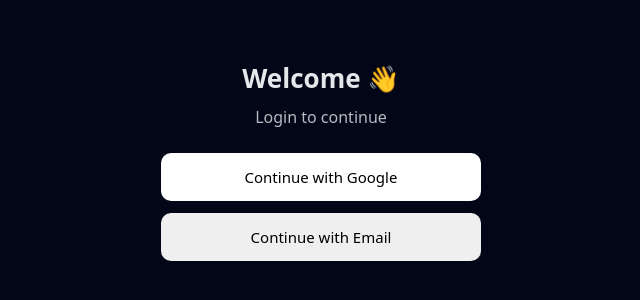
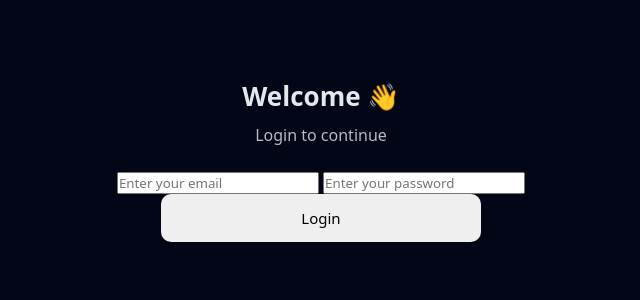
Before and after one commit to imaaninteractive/Study-helper-BD-, a plain HTML site: page index.html in a window 1280 px wide. Shown: the part 234-534 px from the top of the page, without its empty margins (319-959 px from the left). Drawn offline with Linux system fonts and the light colour scheme.

Commit message:
Implement login form in index.html
Added a login form with email and password inputs.

Signed-off-by: imaaninteractive <imaaninteractive6@gmail.com>

```diff
--- a/index.html
+++ b/index.html
@@ -14,14 +14,33 @@
   <h2>Study Helper BD</h2>
   <p>Created by Imaan Interactive</p>
   <p>Powered by ark-anaya</p>
-</div>  <!-- 🔐 Login Screen -->  <div id="loginScreen" class="screen hidden">
+</div> <!-- 🔐 Login Screen -->
+<div id="loginScreen" class="screen hidden">
   <h2>Welcome 👋</h2>
-  <p>Login to continue</p>    <button id="googleLogin" class="btn google">
-    Continue with Google
-  </button>    <button id="emailLogin" class="btn">
-    Continue with Email
-  </button>
-</div>  <!-- 🌐 Main App -->  <div id="app" class="hidden">    <!-- 🔝 Top Bar -->    <header class="top-bar">
+  <p>Login to continue</p>
+
+  <div class="login-form">
+    <input
+      type="email"
+      id="emailInput"
+      placeholder="Enter your email"
+      autocomplete="email"
+    />
+
+    <input
+      type="password"
+      id="passwordInput"
+      placeholder="Enter your password"
+      autocomplete="current-password"
+    />
+
+    <button id="emailLogin" class="btn">
+      Login
+    </button>
+  </div>
+</div>
+
+  <!-- 🌐 Main App -->  <div id="app" class="hidden">    <!-- 🔝 Top Bar -->    <header class="top-bar">
     <h2>Study Helper BD</h2>  <div class="menu">
   ⋮
   <div class="menu-dropdown">
```
